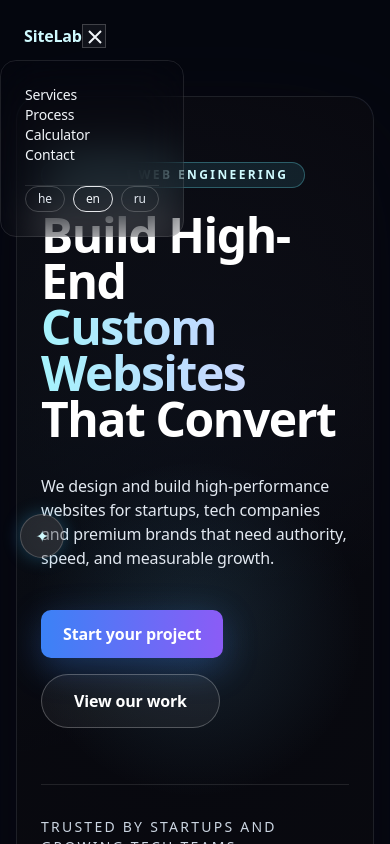
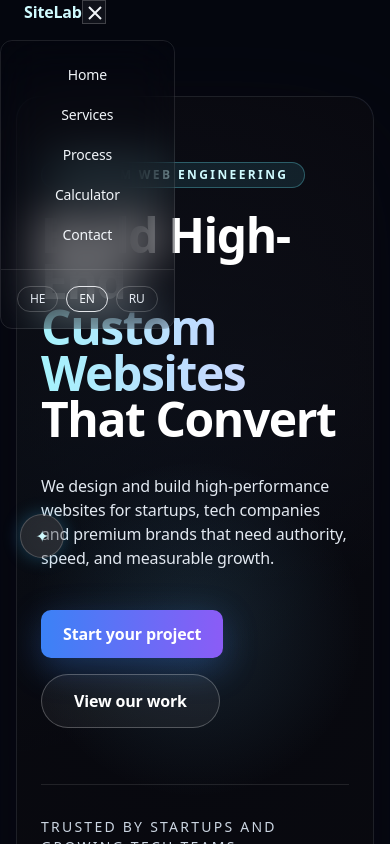
Before and after one commit to iliya1947/sitelab, a Next.js app: page /en in a window 390 px wide. Both pictures are taken after a click on the button "Toggle menu". Shown: the top 844 px of the page. Built offline with nearby package versions, Linux system fonts and the light colour scheme.

Commit message:
Refactor localized layout and responsive navbar

```diff
--- a/app/[lang]/layout.tsx
+++ b/app/[lang]/layout.tsx
@@ -1,3 +1,4 @@
+import '@/styles/globals.css';
 import AccessibilityMenu from '@/components/AccessibilityMenu';
 import { AccessibilityProvider } from '@/components/accessibility/AccessibilityProvider';
 import HtmlLanguageSync from '@/components/accessibility/HtmlLanguageSync';
--- a/app/layout.tsx
+++ b/app/layout.tsx
@@ -1,15 +1,3 @@
-import '@/styles/globals.css';
-import type { Metadata } from 'next';
-
-export const metadata: Metadata = {
-  title: 'SiteLab',
-  description: 'SiteLab web studio'
-};
-
 export default function RootLayout({ children }: { children: React.ReactNode }) {
-  return (
-    <html lang="en">
-      <body>{children}</body>
-    </html>
-  );
+  return children;
 }
--- a/src/components/Navbar.tsx
+++ b/src/components/Navbar.tsx
@@ -4,7 +4,7 @@ import { withLang } from "@/lib/routes";
 import type { Dictionary, Locale } from "@/src/i18n/types";
 import Link from "next/link";
 import { usePathname, useRouter } from "next/navigation";
-import { useCallback, useEffect, useMemo, useState } from "react";
+import { useCallback, useMemo, useState } from "react";
 
 type NavbarProps = {
   lang: Locale;
@@ -21,62 +21,25 @@ const CALCULATOR_LABELS: Record<Locale, string> = {
 export default function Navbar({ lang, dictionary, localeLabels }: NavbarProps) {
   const pathname = usePathname();
   const router = useRouter();
-
-  const [isScrolled, setIsScrolled] = useState(false);
-  const [isMobile, setIsMobile] = useState(false);
   const [menuOpen, setMenuOpen] = useState(false);
-
-  /* ---------------- SCROLL + RESIZE ---------------- */
-
-  useEffect(() => {
-    const handleScroll = () => setIsScrolled(window.scrollY > 80);
-    const handleResize = () => setIsMobile(window.innerWidth < 768);
-
-    handleScroll();
-    handleResize();
-
-    window.addEventListener("scroll", handleScroll, { passive: true });
-    window.addEventListener("resize", handleResize);
-
-    return () => {
-      window.removeEventListener("scroll", handleScroll);
-      window.removeEventListener("resize", handleResize);
-    };
-  }, []);
-
-  const isCompact = isMobile || isScrolled;
-
-  /* ---------------- NAV LINKS ---------------- */
 
   const navLinks = useMemo(
     () => [
-      { key: "services", label: dictionary.nav.services },
-      { key: "process", label: dictionary.nav.process },
-      { key: "calculator", label: CALCULATOR_LABELS[lang] },
-      { key: "contact", label: dictionary.nav.contact }
+      { key: "home", label: dictionary.nav.home, href: withLang(lang) },
+      { key: "services", label: dictionary.nav.services, href: `${withLang(lang)}#services` },
+      { key: "process", label: dictionary.nav.process, href: `${withLang(lang)}#process` },
+      { key: "calculator", label: CALCULATOR_LABELS[lang], href: `${withLang(lang)}#calculator` },
+      { key: "contact", label: dictionary.nav.contact, href: `${withLang(lang)}#contact` }
     ],
-    [dictionary.nav, lang]
+    [dictionary.nav.contact, dictionary.nav.home, dictionary.nav.process, dictionary.nav.services, lang]
   );
-
-  const isHomePage = useMemo(() => {
-    return pathname === withLang(lang) || pathname === `${withLang(lang)}/`;
-  }, [pathname, lang]);
-
-  const getSectionHref = useCallback(
-    (section: string) => {
-      if (isHomePage) return `#${section}`;
-      return `${withLang(lang)}#${section}`;
-    },
-    [isHomePage, lang]
-  );
-
-  /* ---------------- LANGUAGE SWITCH ---------------- */
 
   const handleLocaleSwitch = useCallback(
     (nextLocale: Locale) => {
-      const hash = window.location.hash;
-
-      const nextPath = pathname.replace(/^\/(en|ru|he)/, `/${nextLocale}`);
+      const hash = typeof window !== "undefined" ? window.location.hash : "";
+      const nextPath = /^\/(en|ru|he)(\/|$)/.test(pathname)
+        ? pathname.replace(/^\/(en|ru|he)(?=\/|$)/, `/${nextLocale}`)
+        : `/${nextLocale}${pathname.startsWith("/") ? pathname : `/${pathname}`}`;
 
       router.push(`${nextPath}${hash}`);
       setMenuOpen(false);
@@ -86,123 +49,81 @@ export default function Navbar({ lang, dictionary, localeLabels }: NavbarProps)
 
   const closeMenu = () => setMenuOpen(false);
 
-  /* ---------------- RENDER ---------------- */
-
   return (
-    <header
-      className={`fixed top-0 left-0 right-0 z-50 transition-all duration-300 ${
-        isScrolled
-          ? "bg-black/70 backdrop-blur-lg border-b border-white/10 py-3"
-          : "bg-transparent py-6"
-      }`}
-    >
-      <div className="mx-auto flex max-w-7xl items-center justify-between px-6">
-
-        {/* LOGO */}
-
-        <Link
-          href={withLang(lang)}
-          className="text-lg font-semibold text-cyan-100 hover:text-cyan-200"
-        >
+    <header className="fixed top-0 left-0 right-0 z-50 h-20 border-b border-white/10 bg-black/40 backdrop-blur-md">
+      <div className="mx-auto flex h-full max-w-7xl items-center justify-between px-6">
+        <Link href={withLang(lang)} className="text-lg font-semibold text-cyan-100 hover:text-cyan-200">
           {dictionary.siteName}
         </Link>
 
-        {/* DESKTOP MENU */}
-
-        {!isCompact && (
-          <>
-            <nav className="hidden md:flex items-center gap-8 text-sm text-slate-200">
+        <nav className="hidden items-center gap-8 text-sm text-slate-200 lg:flex">
           {navLinks.map((link) => (
-                <Link
-                  key={link.key}
-                  href={getSectionHref(link.key)}
-                  className="hover:text-cyan-300 transition"
-                >
+            <Link key={link.key} href={link.href} className="transition hover:text-cyan-300">
               {link.label}
             </Link>
           ))}
         </nav>
 
-            <div className="hidden md:flex gap-2">
+        <div className="hidden gap-2 lg:flex">
           {Object.entries(localeLabels).map(([locale]) => {
-                const l = locale as Locale;
+            const localeCode = locale as Locale;
 
             return (
               <button
                 key={locale}
-                    onClick={() => handleLocaleSwitch(l)}
-                    className={`px-3 py-1 rounded-full text-xs border ${
-                      l === lang
+                onClick={() => handleLocaleSwitch(localeCode)}
+                className={`rounded-full border px-3 py-1 text-xs uppercase ${
+                  localeCode === lang
                     ? "border-cyan-400 text-cyan-200"
                     : "border-white/20 text-slate-200 hover:border-cyan-400"
                 }`}
               >
-                    {l}
+                {localeCode}
               </button>
             );
           })}
         </div>
-          </>
-        )}
 
-        {/* HAMBURGER */}
-
-        {isCompact && (
         <button
-            onClick={() => setMenuOpen(!menuOpen)}
-            className="p-2 rounded-lg border border-white/20 bg-white/5 hover:border-cyan-400"
-            aria-label="Open menu"
+          onClick={() => setMenuOpen((open) => !open)}
+          className="rounded-lg border border-white/20 bg-white/5 p-2 hover:border-cyan-400 lg:hidden"
+          aria-label="Toggle menu"
+          aria-expanded={menuOpen}
         >
-            <svg
-              xmlns="http://www.w3.org/2000/svg"
-              width="22"
-              height="22"
-              fill="none"
-              stroke="currentColor"
-              strokeWidth="2"
-            >
-              {menuOpen ? (
-                <path d="M6 18L18 6M6 6l12 12" />
-              ) : (
-                <path d="M3 6h18M3 12h18M3 18h18" />
-              )}
+          <svg xmlns="http://www.w3.org/2000/svg" width="22" height="22" fill="none" stroke="currentColor" strokeWidth="2">
+            {menuOpen ? <path d="M6 18L18 6M6 6l12 12" /> : <path d="M3 6h18M3 12h18M3 18h18" />}
           </svg>
         </button>
-        )}
       </div>
 
-      {/* DROPDOWN MENU */}
-
-      {menuOpen && isCompact && (
-        <div className="absolute left-1/2 mt-3 w-[92%] max-w-md -translate-x-1/2 rounded-2xl border border-white/10 bg-black/80 backdrop-blur-xl p-6 shadow-xl">
-          <nav className="space-y-3">
+      {menuOpen && (
+        <div className="absolute top-full left-1/2 mt-4 w-64 -translate-x-1/2 rounded-xl border border-white/10 bg-black/80 shadow-2xl backdrop-blur-xl lg:hidden">
+          <div className="space-y-1 p-4">
             {navLinks.map((link) => (
               <Link
                 key={link.key}
-                href={getSectionHref(link.key)}
+                href={link.href}
                 onClick={closeMenu}
-                className="block text-sm text-slate-100 hover:text-cyan-300"
+                className="block rounded-md px-3 py-2 text-center text-sm text-slate-100 transition hover:bg-white/5 hover:text-cyan-300"
               >
                 {link.label}
               </Link>
             ))}
-          </nav>
+          </div>
 
-          <div className="flex gap-2 mt-5 pt-4 border-t border-white/10">
+          <div className="flex justify-center gap-2 border-t border-white/10 p-4">
             {Object.entries(localeLabels).map(([locale]) => {
-              const l = locale as Locale;
+              const localeCode = locale as Locale;
 
               return (
                 <button
                   key={locale}
-                  onClick={() => handleLocaleSwitch(l)}
-                  className={`px-3 py-1 rounded-full text-xs border ${
-                    l === lang
-                      ? "border-cyan-400 text-cyan-200"
-                      : "border-white/20 text-slate-200"
+                  onClick={() => handleLocaleSwitch(localeCode)}
+                  className={`rounded-full border px-3 py-1 text-xs uppercase ${
+                    localeCode === lang ? "border-cyan-400 text-cyan-200" : "border-white/20 text-slate-200"
                   }`}
                 >
-                  {l}
+                  {localeCode}
                 </button>
               );
             })}
--- a/styles/globals.css
+++ b/styles/globals.css
@@ -26,7 +26,7 @@ p {
 section {
   position: relative;
   padding-block: 4rem;
-  scroll-margin-top: 6rem;
+  scroll-margin-top: 120px;
 }
 
 section::after {
```
Lines whose indentation alone changed are shown as unchanged.
